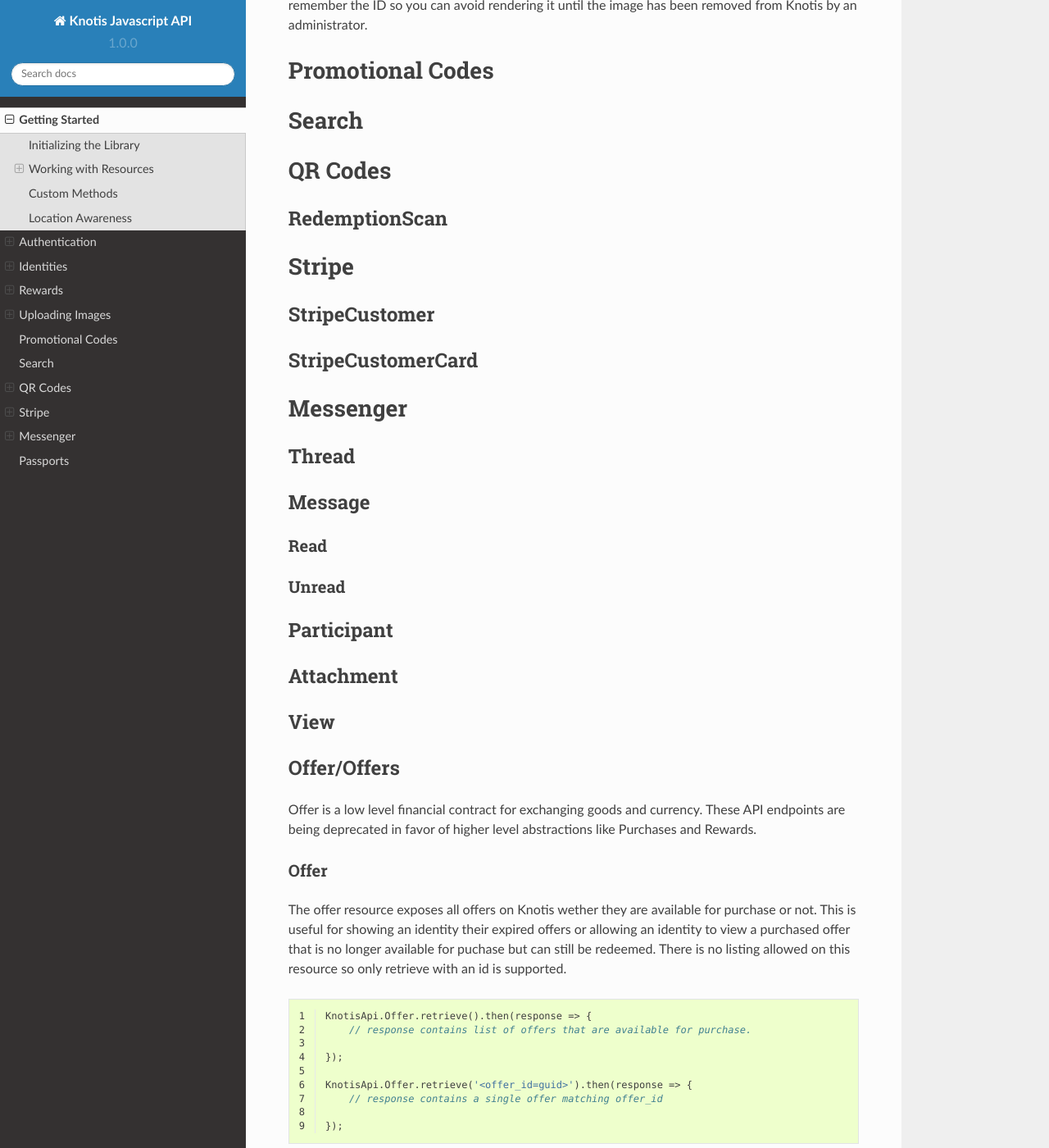
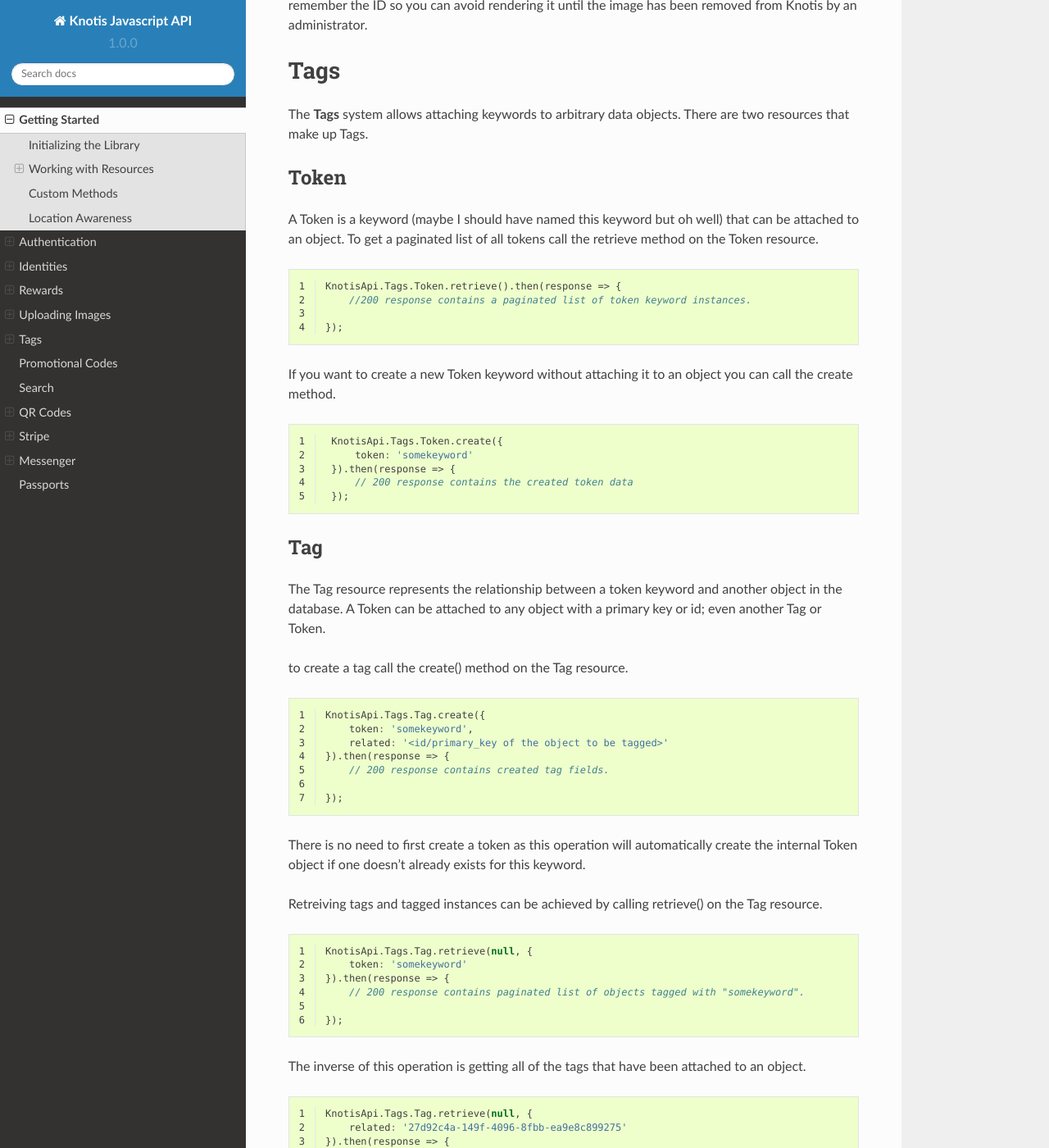
Before and after one commit to Knotis/knotisapi-js, a Sphinx documentation site: the page built from docs/source/basics.rst, in a window 1280 px wide and 1400 px high, scrolled down 12901 px. Shown: the whole window at 82% size. Built offline with Sphinx 7.4.7 and the Read the Docs theme 2.0.0, drawn with Linux system fonts in a browser that asks for light colours; some of the changed text lies outside the part shown.

Commit message:
Added Tags Resources
* Added Tags resources. - Mike
* Added comments on deprecated resources that might be deleted in the future - Mike
* Added documentation for Tags - Seth
* Incremented to version 1.3.0

```diff
--- a/docs/source/basics.rst
+++ b/docs/source/basics.rst
@@ -675,6 +675,81 @@
 After flagging an image for review it is a good idea to remove the image from the UI of your app and remember the ID so you can avoid rendering it until the image has been removed from Knotis by an administrator.
 
 
+Tags
+====
+
+The **Tags** system allows attaching keywords to arbitrary data objects. There are two resources that make up Tags.
+
+Token
+-----
+A Token is a keyword (maybe I should have named this keyword but oh well) that can be attached to an object. To get a paginated list of all tokens call the retrieve method on the Token resource.
+
+.. code-block:: js
+    :linenos:
+
+    KnotisApi.Tags.Token.retrieve().then(response => {
+        //200 response contains a paginated list of token keyword instances.
+
+    });
+
+If you want to create a new Token keyword without attaching it to an object you can call the create method.
+
+.. code-block:: js
+    :linenos:
+
+     KnotisApi.Tags.Token.create({
+         token: 'somekeyword'
+     }).then(response => {
+         // 200 response contains the created token data
+     });
+
+Tag
+---
+
+The Tag resource represents the relationship between a token keyword and another object in the database. A Token can be attached to any object with a primary key or id; even another Tag or Token.
+
+to create a tag call the create() method on the Tag resource.
+
+.. code-block:: js
+    :linenos:
+
+    KnotisApi.Tags.Tag.create({
+        token: 'somekeyword',
+	related: '<id/primary_key of the object to be tagged>'
+    }).then(response => {
+        // 200 response contains created tag fields.
+
+    });
+
+There is no need to first create a token as this operation will automatically create the internal Token object if one doesn't already exists for this keyword.
+
+Retreiving tags and tagged instances can be achieved by calling retrieve() on the Tag resource.
+
+.. code-block:: js
+    :linenos:
+
+    KnotisApi.Tags.Tag.retrieve(null, {
+        token: 'somekeyword'
+    }).then(response => {
+        // 200 response contains paginated list of objects tagged with "somekeyword".
+
+    });
+
+The inverse of this operation is getting all of the tags that have been attached to an object.
+
+.. code-block:: js
+    :linenos:
+
+    KnotisApi.Tags.Tag.retrieve(null, {
+        related: '27d92c4a-149f-4096-8fbb-ea9e8c899275'
+    }).then(response => {
+        // 200 response contains paginated list of tags related to the object id.
+
+    });
+
+Note: Setting both token and related will always return 1 result as this combination is unique for each tag.
+
+
 Promotional Codes
 =================
 
--- a/package.json
+++ b/package.json
@@ -1,6 +1,6 @@
 {
     "name": "knotisapi",
-    "version": "1.2.1",
+    "version": "1.3.0",
     "description": "Javascript library for accessing the Knotis REST API.",
     "main": "dist/index.js",
     "scripts": {
```
Also changed, not shown: 1 other file.
